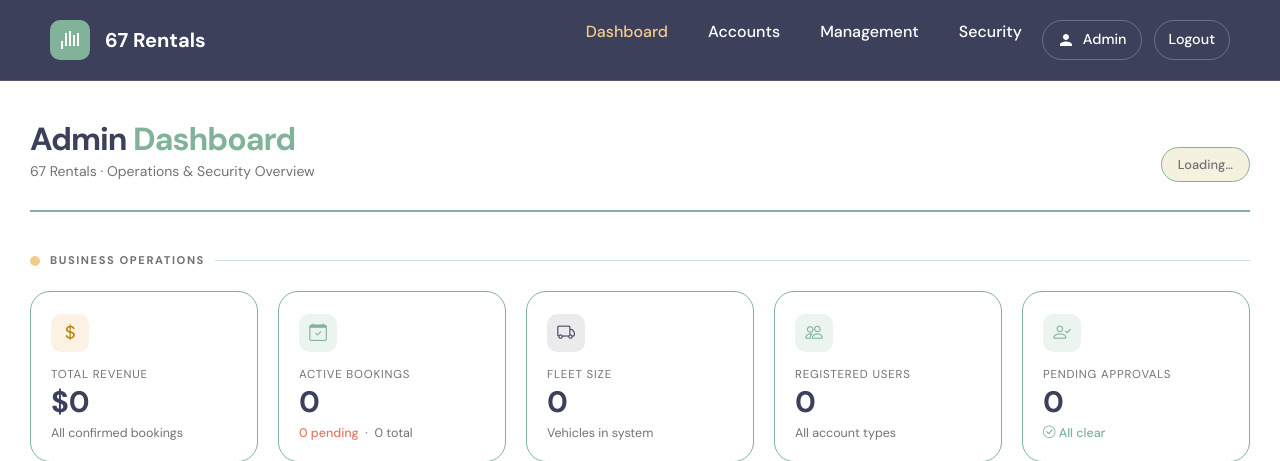
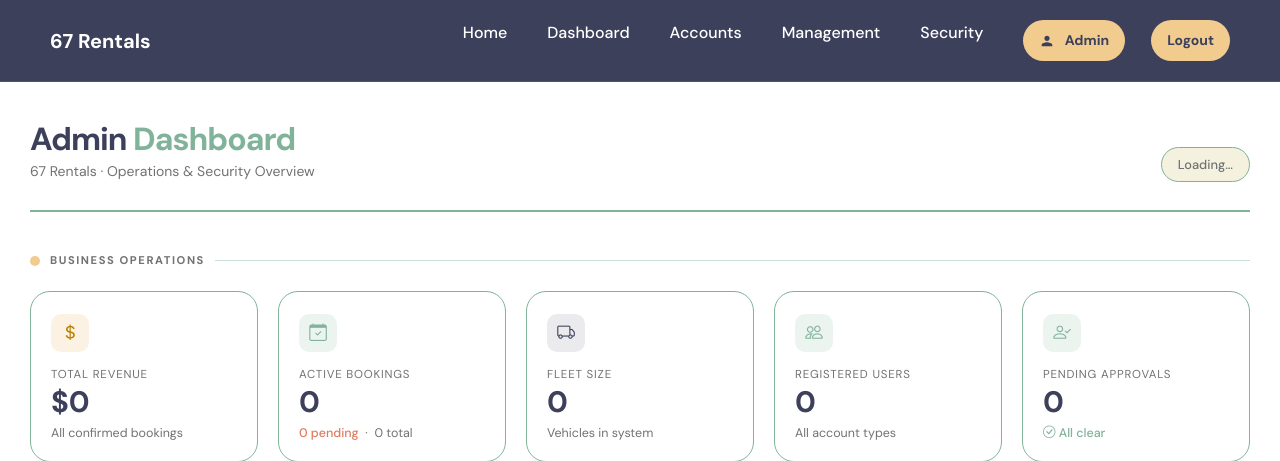
Before and after one commit to hrjwp/67-rentals, a Flask app: page /dashboard in a window 1280 px wide. Shown: the top 461 px of the page. Run offline with Flask 3, Linux system fonts and the light colour scheme; data that the repository does not hold is empty; some libraries are stand-ins or nearby versions.

Commit message:
fixed navbar

```diff
--- a/templates/dashboard.html
+++ b/templates/dashboard.html
@@ -332,45 +332,7 @@
 <body>
 
 <!-- ─── NAVBAR ──────────────────────────────────────────────────── -->
-<nav id="navbar">
-    <div class="nav-container">
-        <a href="{{ url_for('dashboard') }}" class="logo">
-            <div class="logo-icon">
-                <svg viewBox="0 0 24 24"><path d="M3 13h2v8H3zm4-8h2v13H7zm4-2h2v15h-2zm4 4h2v11h-2zm4-2h2v13h-2z"/></svg>
-            </div>
-            <span class="logo-text">67 Rentals</span>
-        </a>
-
-        <ul class="nav-links">
-            <li><a href="{{ url_for('dashboard') }}" class="active">Dashboard</a></li>
-            <li><a href="{{ url_for('accounts') }}">Accounts</a></li>
-            <li><a href="{{ url_for('vehicles_page') }}">Management</a></li>
-            <li><a href="{{ url_for('security_dashboard') }}">Security</a></li>
-        </ul>
-
-        <div class="nav-actions">
-            {% set admin_name = session.get('user_name') or session.get('user', 'Admin') %}
-            {% if '@' in admin_name %}{% set admin_name = admin_name.split('@')[0] %}{% endif %}
-            <a href="{{ url_for('profile') }}" class="nav-pill nav-pill-ghost">
-                <span class="nav-icon">
-                    <svg viewBox="0 0 24 24"><path d="M12 12c2.21 0 4-1.79 4-4s-1.79-4-4-4-4 1.79-4 4 1.79 4 4 4zm0 2c-2.67 0-8 1.34-8 4v2h16v-2c0-2.66-5.33-4-8-4z"/></svg>
-                </span>
-                {{ admin_name }}
-            </a>
-            <a href="{{ url_for('logout') }}" class="nav-pill nav-pill-ghost">Logout</a>
-        </div>
-
-        <div class="hamburger" id="hamburger"><span></span><span></span><span></span></div>
-    </div>
-    <ul class="nav-links-mobile" id="navLinksMobile">
-        <li><a href="{{ url_for('dashboard') }}" class="active">Dashboard</a></li>
-        <li><a href="{{ url_for('accounts') }}">Accounts</a></li>
-        <li><a href="{{ url_for('vehicles_page') }}">Management</a></li>
-        <li><a href="{{ url_for('security_dashboard') }}">Security</a></li>
-        <li><a href="{{ url_for('profile') }}">Profile</a></li>
-        <li><a href="{{ url_for('logout') }}">Logout</a></li>
-    </ul>
-</nav>
+    {% include 'partials/navbar_graph.html' %}
 
 
 <!-- ─── MAIN ─────────────────────────────────────────────────────── -->
--- a/templates/partials/navbar_graph.html
+++ b/templates/partials/navbar_graph.html
@@ -21,7 +21,7 @@
         </a>
             <ul class="nav-links">
                 <li><a href="{{ url_for('dashboard') }}">Home</a></li>
-                <li><a href="{{ url_for('dashboard') }}" class="active">Dashboard</a></li>
+                <li><a href="{{ url_for('dashboard') }}" >Dashboard</a></li>
                 <li><a href="{{ url_for('accounts') }}">Accounts</a></li>
                 <li><a href="{{ url_for('vehicles_page') }}">Management</a></li>
                 <li><a href="{{ url_for('security_dashboard') }}">Security</a></li>
@@ -49,7 +49,7 @@
         </div>
         <ul class="nav-links-mobile" id="navLinksMobile">
             <li><a href="{{ url_for('dashboard') }}">Home</a></li>
-            <li><a href="{{ url_for('dashboard') }}" class="active">Dashboard</a></li>
+            <li><a href="{{ url_for('dashboard') }}">Dashboard</a></li>
             <li><a href="{{ url_for('accounts') }}">Accounts</a></li>
             <li><a href="{{ url_for('vehicles_page') }}">Management</a></li>
             <li><a href="{{ url_for('security_dashboard') }}">Security</a></li>
```
Also changed, not shown: 1 other file.
